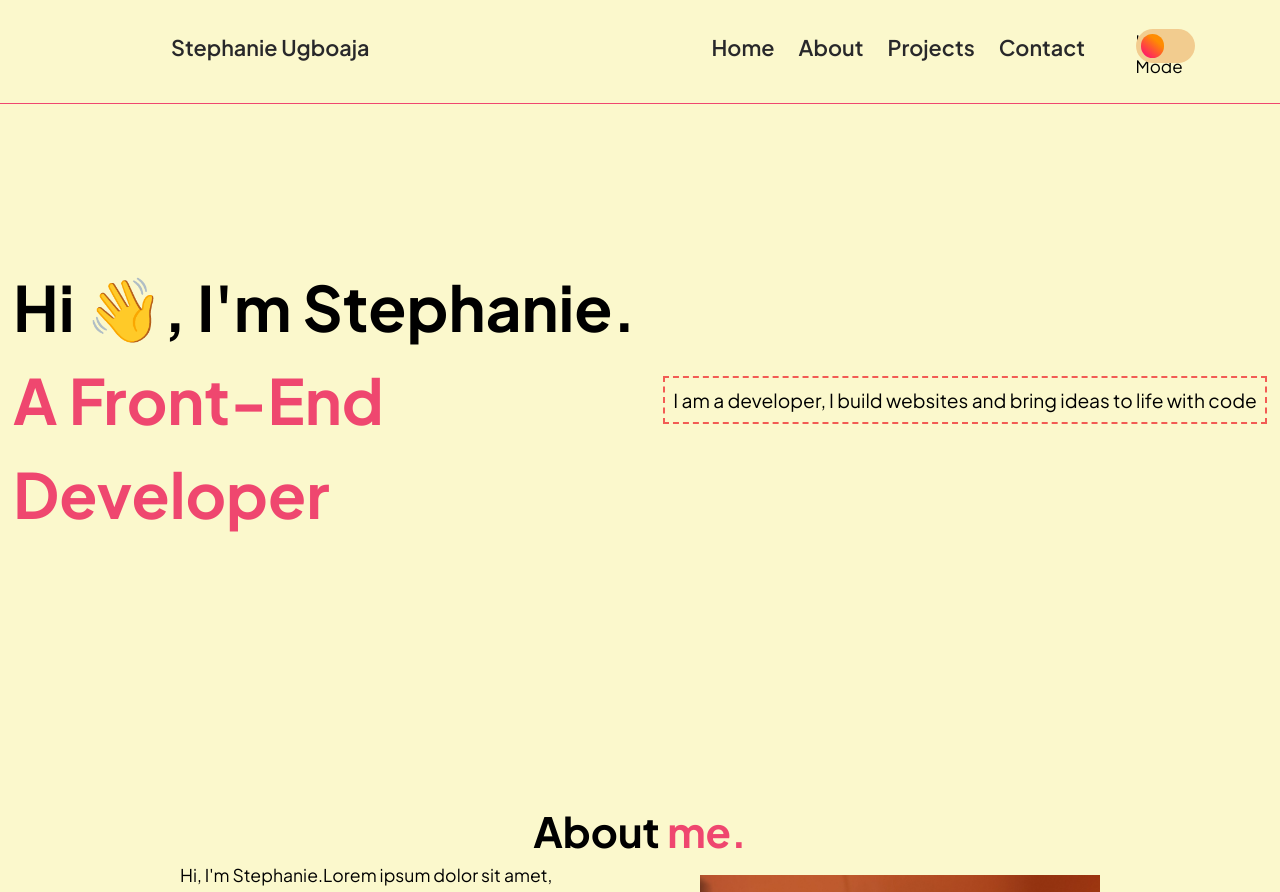
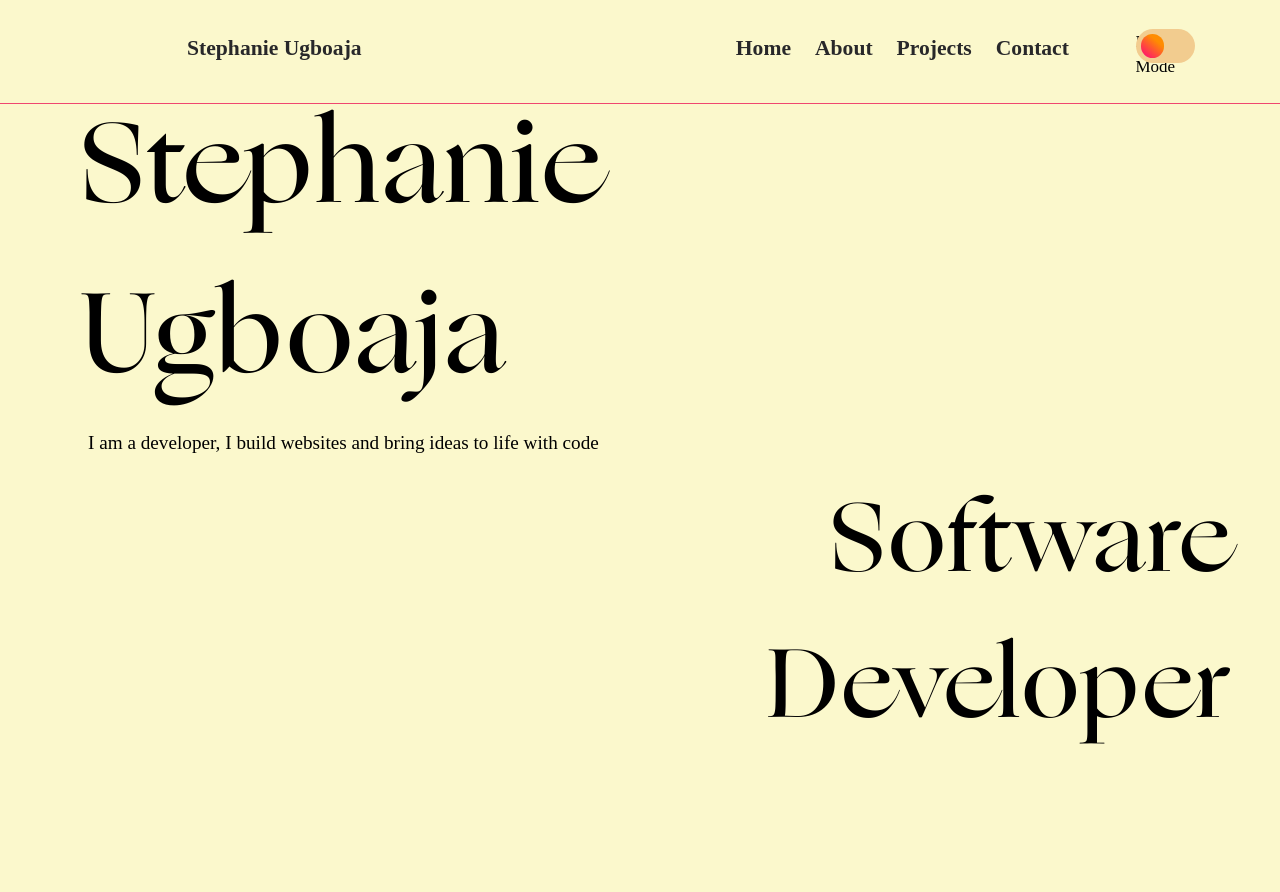
Before and after one commit to Ugboaja-Uchechi/portfolio-site, a React (Create React App) app: page / in a window 1280 px wide. Shown: the top 892 px of the page. Built offline with nearby package versions, Linux system fonts and the light colour scheme.

Commit message:
Change font and text styling

```diff
--- a/src/component/Home.js
+++ b/src/component/Home.js
@@ -11,8 +11,10 @@ const Home = () => {
       <NavBar />
     </div>
       <main id="main">
-        <h1>Hi &#x1f44b;, I'm Stephanie. <span>A Front-End Developer</span></h1>
-        <p>I am a developer, I build websites and bring ideas to life with code</p>
+        {/* <h1>Hi &#x1f44b;, I'm Stephanie. <span>A Front-End Developer</span></h1> */}
+        <h1>Stephanie <br />Ugboaja</h1>
+        <p id="main-p">I am a developer, I build websites and bring ideas to life with code</p>
+        <p id="main-p2">Software <br />Developer</p>
       </main>
       <About />
       <Projects />
--- a/src/index.css
+++ b/src/index.css
@@ -12,6 +12,11 @@
   --spanDarkThemeTextColor: #fcbf49;
 }
 
+@font-face {
+  font-family: ogg;
+  src: url(font/OggMedium.ttf);
+}
+
 * {
   margin: 0;
   padding: 0;
@@ -19,11 +24,11 @@
   line-height: 1.5;
 }
 
-body {
+/* body {
   font-family: 'Plus Jakarta Sans', sans-serif;
-  /* color: #104911; */
-  /* color: #7A1A8B; */
-}
+  color: #104911;
+  color: #7A1A8B;
+} */
 
 #light {
   background-color: var(--lightTheme);
@@ -165,30 +170,46 @@ header {
 /* Main Styling */
 
 #main {
-  height: 100vh;
+  height: 105vh;
+  padding-block-start: 5rem;
+  margin-inline-start: 5rem;
   /* padding-inline-start: 5rem;
   padding-inline-end: 5rem; */
-  display: flex;
+  /* display: flex;
   align-items: center;
-  justify-content: space-around;
+  justify-content: space-around; */
 }
 
 h1 {
-  font-size: calc(1.5rem + 3vw);
-  width: calc(2em * 5);
+  /* font-size: calc(1.5rem + 3vw); */
+  font-family: 'ogg', sans-serif;
+  letter-spacing: 2px;
+  font-weight: 500;
+  font-size: calc(6.5rem + 0.75vw);
+  /* width: calc(2em * 5); */
 }
 
 span {
   color: var(--textCover);
 }
 
-#main p {
-  border-block: 2px dashed var(--shadeOfRed);
-  border-inline: 2px dashed var(--shadeOfRed);
+#main-p {
+  /* border-block: 2px dashed var(--shadeOfRed);
+  border-inline: 2px dashed var(--shadeOfRed); */
   padding-block-start: 0.5rem;
   padding-block-end: 0.5rem;
   padding-inline-end: 0.5rem;
   padding-inline-start: 0.5rem;
+}
+
+#main-p2 {
+  text-align: end;
+  /* margin-block-start: 2rem; */
+  margin-inline-end: 3rem;
+  font-family: 'ogg', sans-serif;
+  letter-spacing: 2px;
+  font-weight: 500;
+  font-size: calc(5.5rem + 0.75vw);
 }
 
 h1::selection,
@@ -211,8 +232,13 @@ h3::selection {
 }
 
 .headings {
-  font-size: calc(1rem + 2vw);
+  font-size: calc(8.5rem + 0.75vw);
+  text-transform: uppercase;
+  /* font-size: calc(1rem + 2vw); */
   text-align: center;
+  font-family: 'ogg', sans-serif;
+  letter-spacing: 2px;
+  font-weight: 400;
 }
 
 .width {
```
